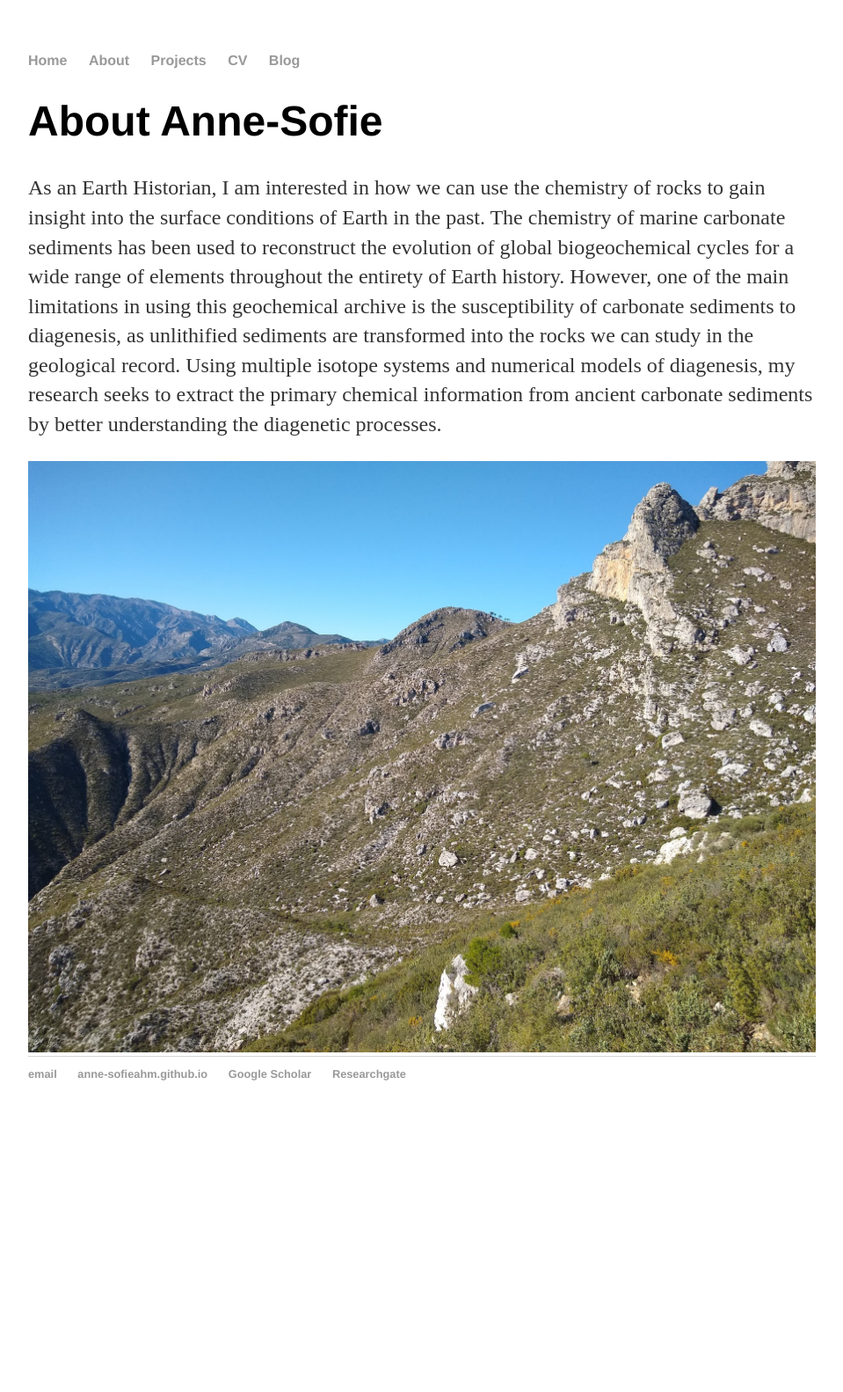
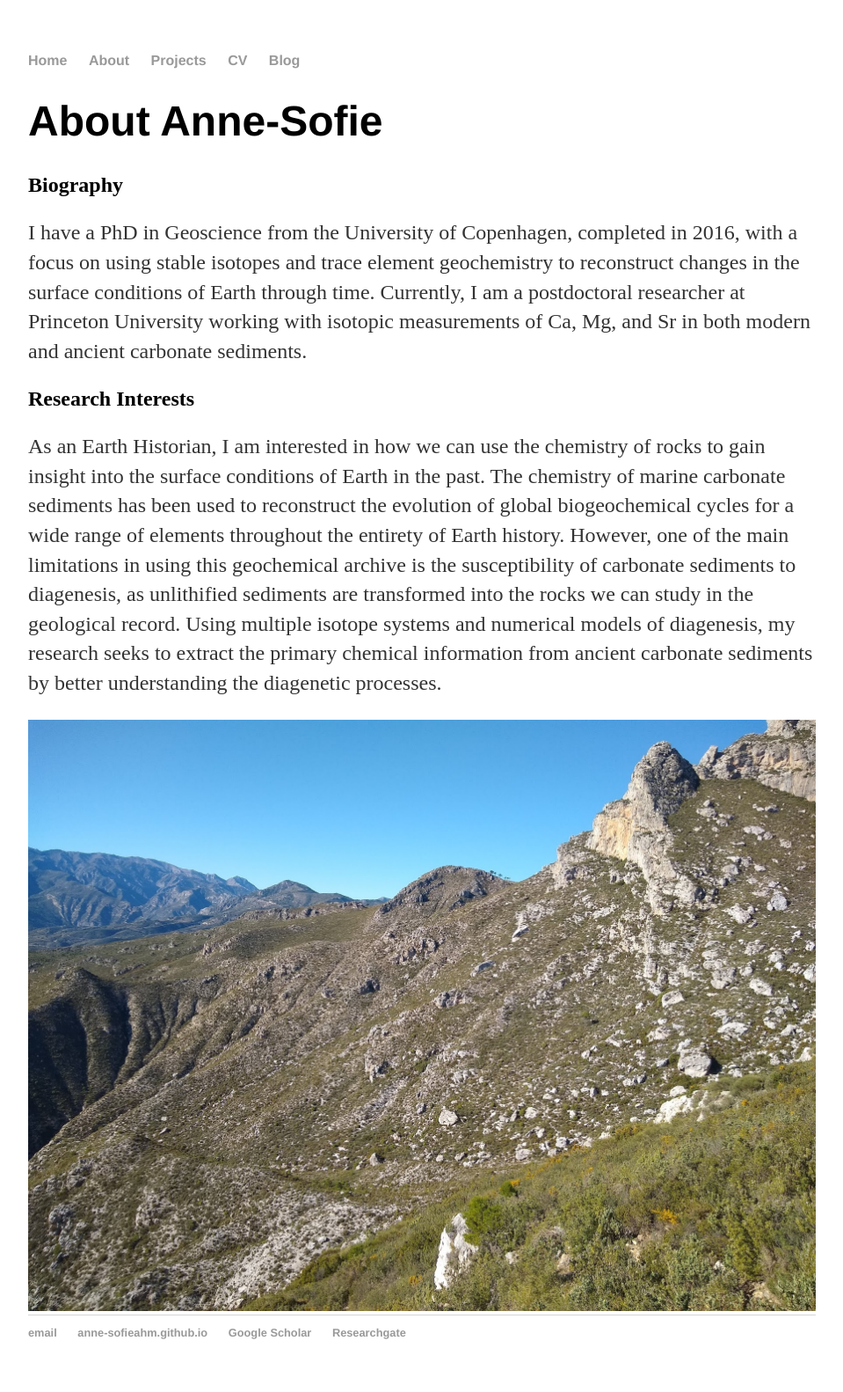
Before and after one commit to Anne-SofieAhm/Anne-SofieAhm.github.io, a Jekyll site: the page built from about/index.html, in a window 1280 px wide. Shown: the whole page at 88% size, without its empty margins (160-1119 px from the left). Built offline with Jekyll 4.4.1, drawn with Linux system fonts in a browser that asks for light colours; before the commit the page ends 1288 px from its top, so only the background shows below that.

Commit message:
Update index.html

```diff
--- a/about/index.html
+++ b/about/index.html
@@ -5,6 +5,14 @@ title: About Anne-Sofie
 
 <h1>{{ page.title }}</h1>
 
+<h2>Biography</h2>
+<p>I have a PhD in Geoscience from the University of Copenhagen, completed in 2016,
+  with a focus on using stable isotopes and trace element geochemistry to
+  reconstruct changes in the surface conditions of Earth through time.
+  Currently, I am a postdoctoral researcher at Princeton University working with
+  isotopic measurements of Ca, Mg, and Sr in both modern and ancient carbonate sediments.
+</p>
+<h2>Research Interests</h2>
 <p>As an Earth Historian, I am interested in how we can use the chemistry of rocks
   to gain insight into the surface conditions of Earth in the past. The chemistry
   of marine carbonate sediments has been used to reconstruct the evolution of global
```
